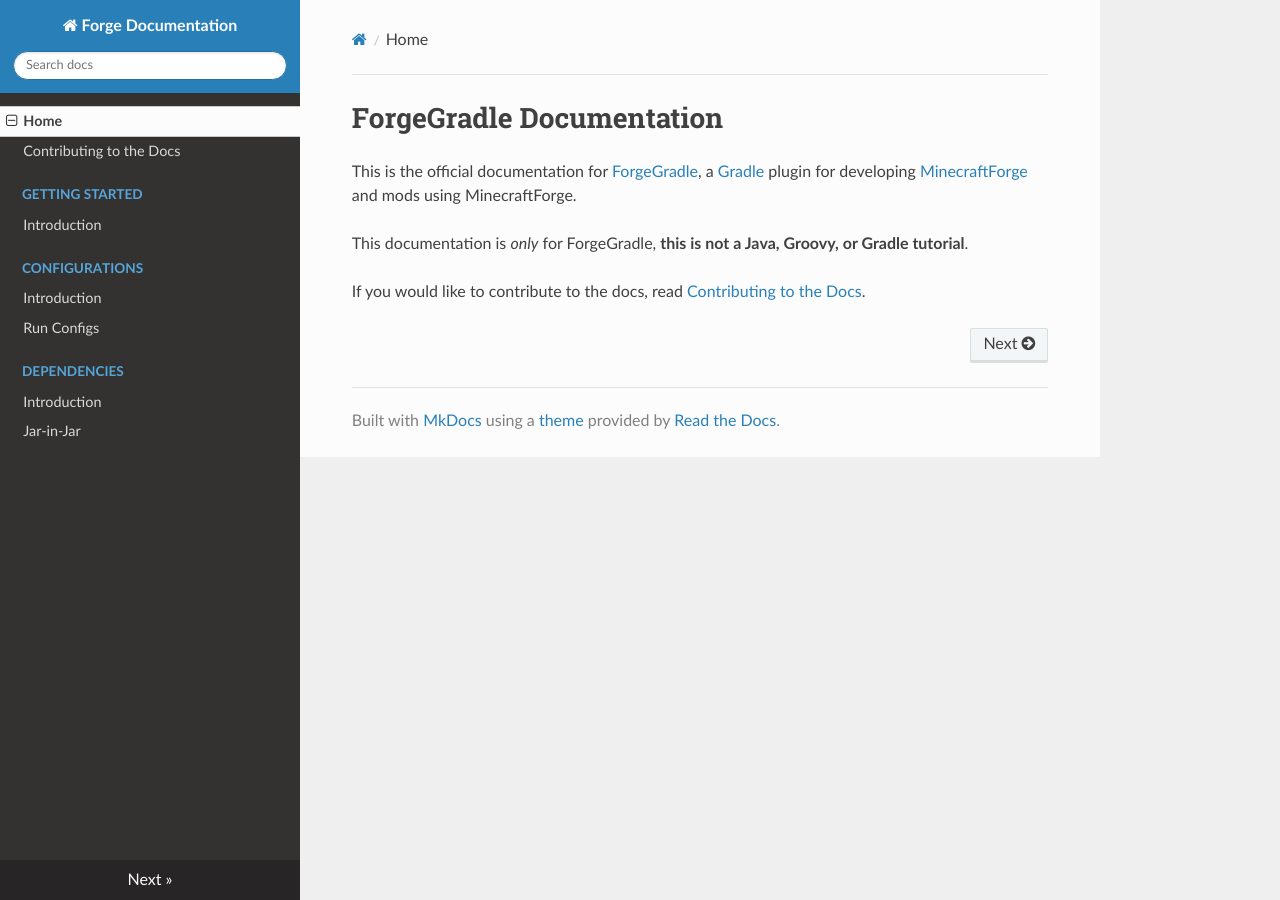
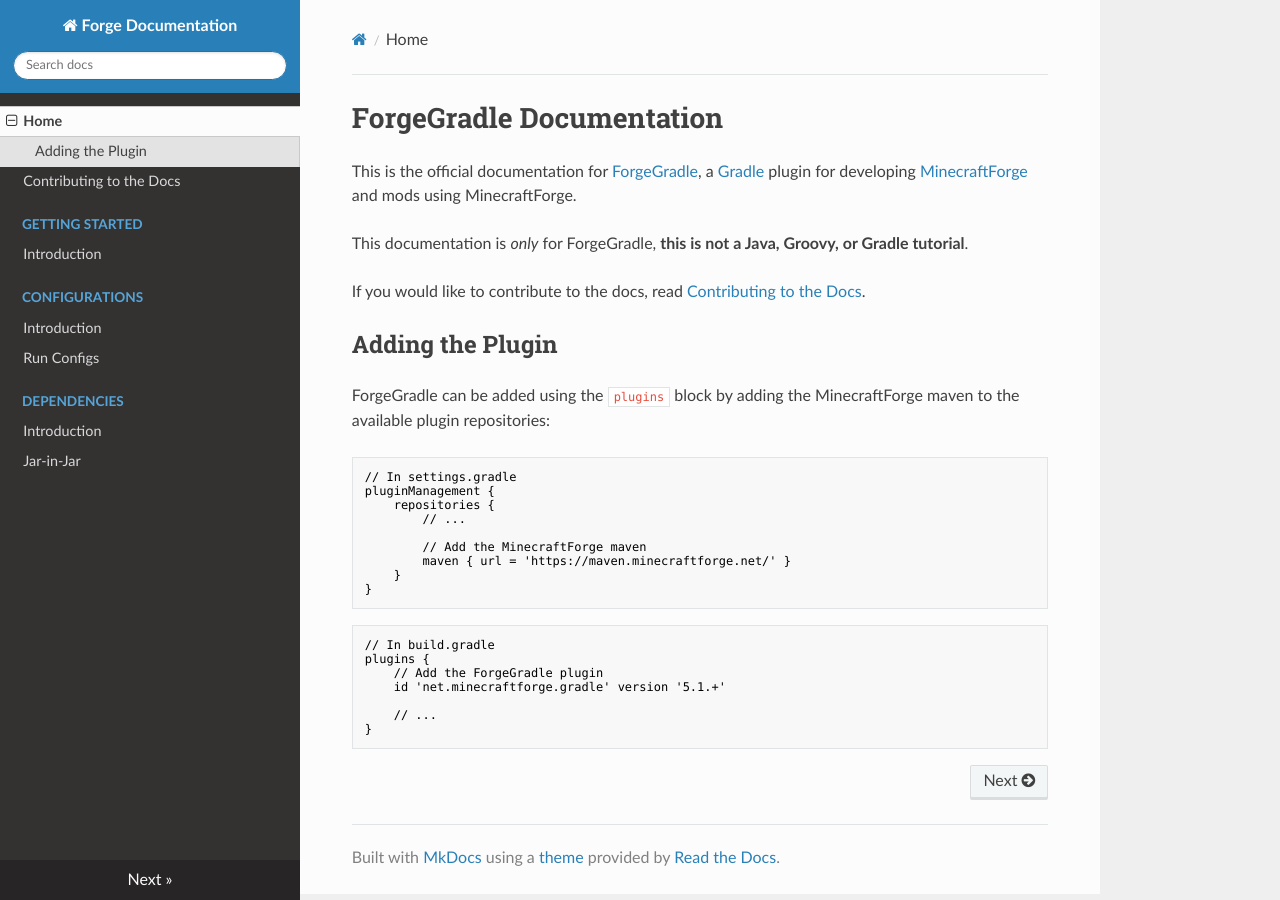
Before and after one commit to MinecraftForge/Documentation, an MkDocs documentation site: the page built from docs/index.md, in a window 1280 px wide. Built offline with MkDocs 1.6.1, drawn with Linux system fonts in a browser that asks for light colours; nearby versions of some CDN libraries.

Commit message:
Add base description for gradle plugin

````diff
--- a/docs/index.md
+++ b/docs/index.md
@@ -7,6 +7,33 @@ This documentation is _only_ for ForgeGradle, **this is not a Java, Groovy, or G
 
 If you would like to contribute to the docs, read [Contributing to the Docs][contributing].
 
+Adding the Plugin
+-----------------
+
+ForgeGradle can be added using the `plugins` block by adding the MinecraftForge maven to the available plugin repositories:
+
+```gradle
+// In settings.gradle
+pluginManagement {
+    repositories {
+        // ...
+
+        // Add the MinecraftForge maven
+        maven { url = 'https://maven.minecraftforge.net/' }
+    }
+}
+```
+
+```gradle
+// In build.gradle
+plugins {
+    // Add the ForgeGradle plugin
+    id 'net.minecraftforge.gradle' version '5.1.+'
+
+    // ...
+}
+```
+
 [ForgeGradle]: https://github.com/MinecraftForge/ForgeGradle
 [Gradle]: https://gradle.org/
 [MinecraftForge]: https://github.com/MinecraftForge/MinecraftForge
````
